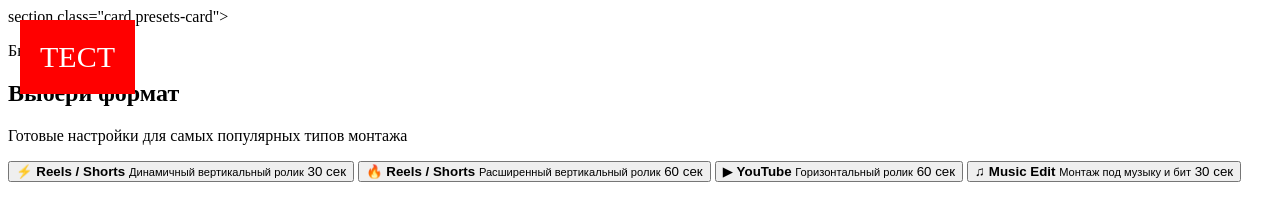
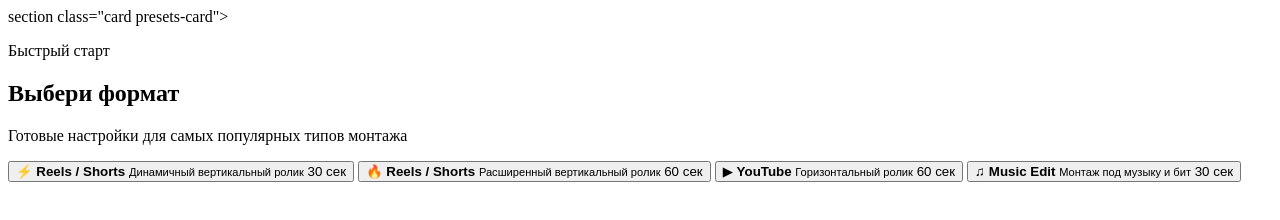
Before and after one commit to artemsherf2008-pixel/edit-idea-generator, a plain HTML site: page index.html in a window 1280 px wide. Drawn offline with Linux system fonts and the light colour scheme.

Commit message:
Update index.html

```diff
--- a/index.html
+++ b/index.html
@@ -1,5 +1,4 @@
-<div style="position:fixed;top:20px;left:20px;z-index:99999;background:red;color:white;padding:20px;font-size:30px;">
-  ТЕСТ
+
 </div>section class="card presets-card">
   <p class="label">Быстрый старт</p>
 
```
